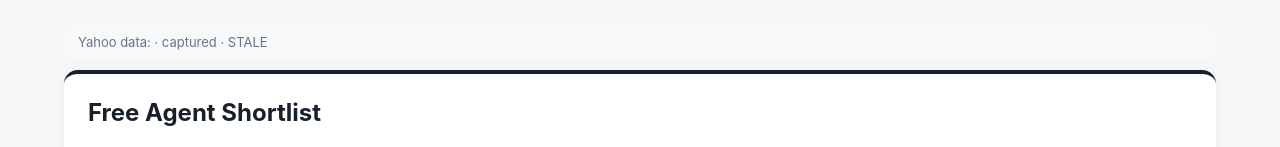
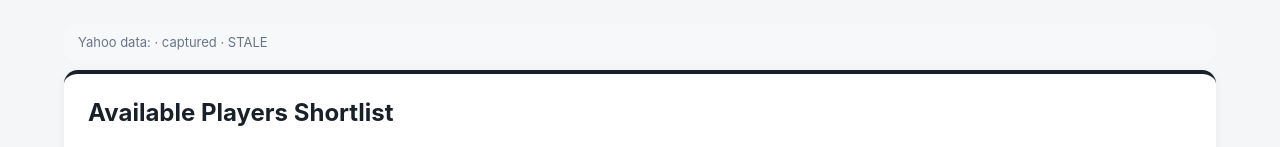
Before and after one commit to DansJavaStuff/busy-working-fantasy-assistant, a Flask app: template templates/available.html in a window 1280 px wide. Shown: the part 125-272 px from the top of the page. Run offline with Flask 3, Linux system fonts and the light colour scheme; the template is opened without the code that fills it, so the values that code supplies are empty; data comes from the database, SQL or seed files in the repository.

Commit message:
Clarify Available shortlist wording

```diff
--- a/templates/available.html
+++ b/templates/available.html
@@ -95,7 +95,7 @@ Available Players · {{ data.team.team_name }}
 
 <section class="weekly-section">
     <h2>
-        Free Agent Shortlist
+        Available Players Shortlist
     </h2>
 
     <p class="weekly-card-detail">
```
